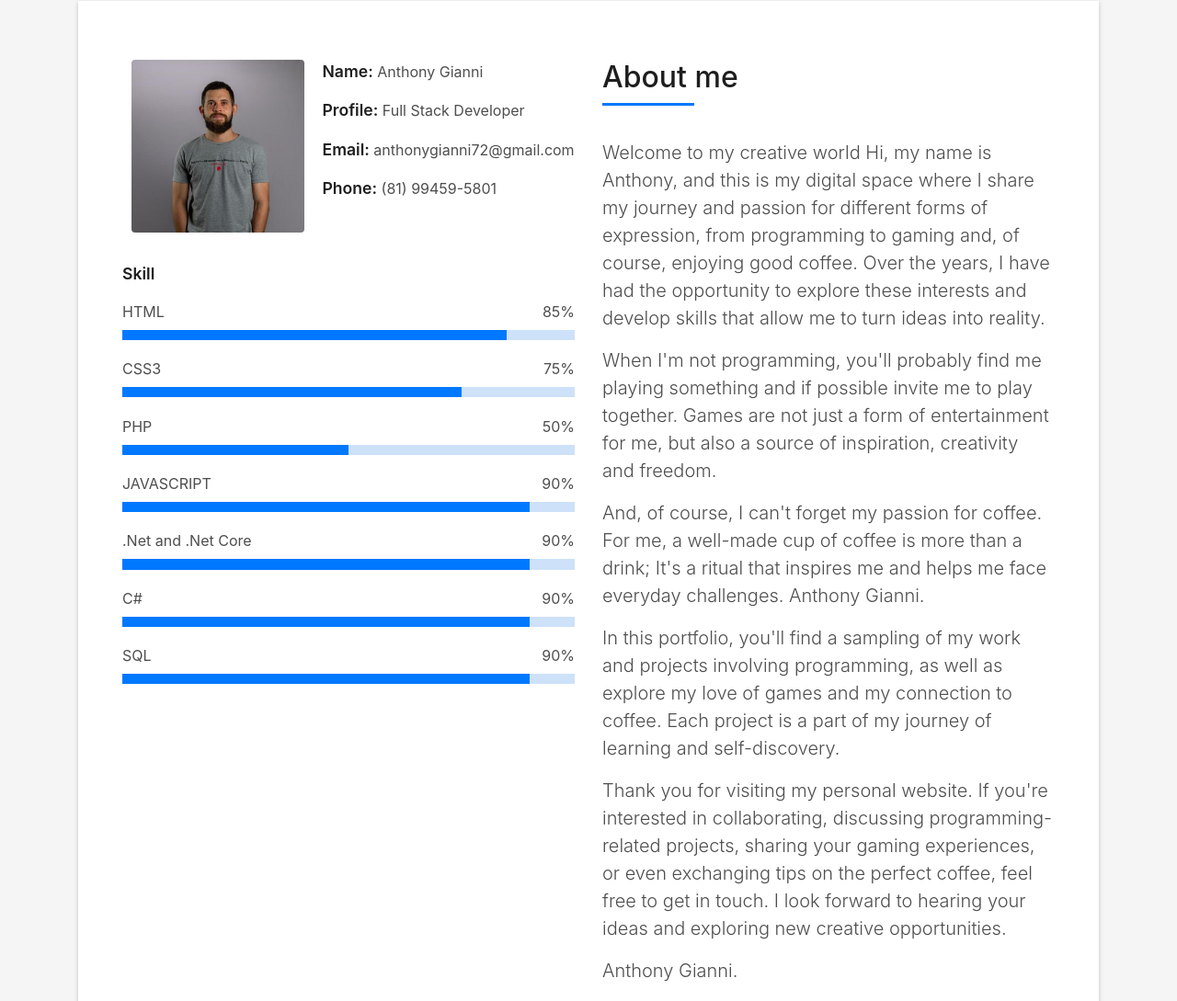
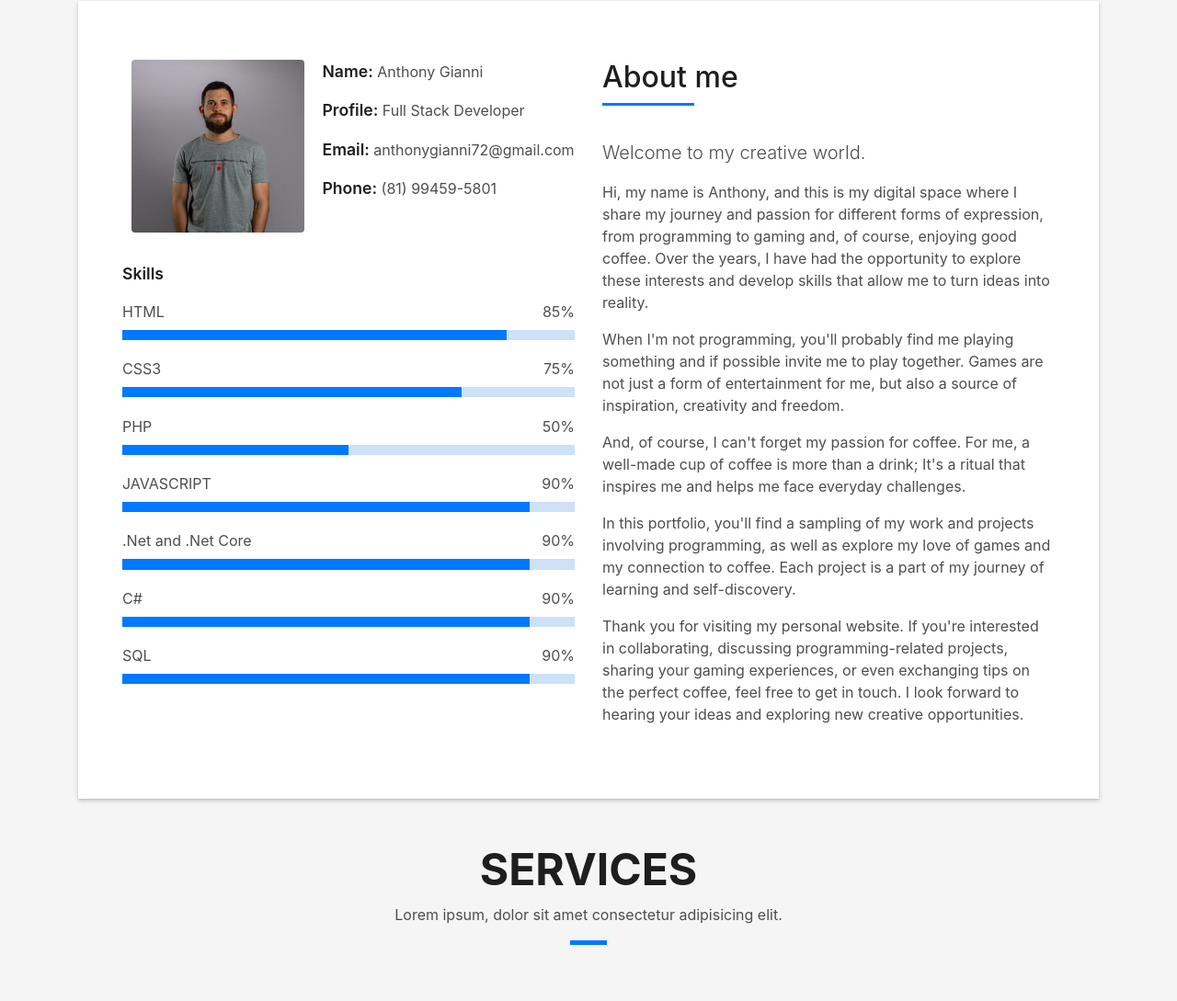
Before and after one commit to anthonygianni72/portfolioPage, a plain HTML site: page index.html in a window 1280 px wide. Shown: the part 863-1952 px from the top of the page at 92% size. Drawn offline with Linux system fonts and the light colour scheme; animation ran at ten frames a second; files whose address does not match are found by name.

Commit message:
alteração de elementos desnecessarios e texto de descrição.

```diff
--- a/index.html
+++ b/index.html
@@ -57,11 +57,11 @@
             <a class="nav-link js-scroll" href="#service">Services</a>
           </li>
           <li class="nav-item">
-            <a class="nav-link js-scroll" href="#work">Work</a>
+            <a class="nav-link js-scroll" href="#work">Portfolio</a>
           </li>
-          <li class="nav-item">
+          <!--  <li class="nav-item">
             <a class="nav-link js-scroll" href="#blog">Blog</a>
-          </li>
+          </li> -->
           <li class="nav-item">
             <a class="nav-link js-scroll" href="#contact">Contact</a>
           </li>
@@ -112,7 +112,7 @@
                   </div>
                 </div>
                 <div class="skill-mf">
-                  <p class="title-s">Skill</p>
+                  <p class="title-s">Skills</p>
                   <span>HTML</span> <span class="pull-right">85%</span>
                   <div class="progress">
                     <div class="progress-bar" role="progressbar" style="width: 85%;" aria-valuenow="85"
@@ -158,55 +158,31 @@
                     </h5>
                   </div>
                   <p class="lead">
-                    Welcome to my creative world
-
+                    Welcome to my creative world.
+                  <p>
                     Hi, my name is Anthony, and this is my digital space where I share my journey and passion for
                     different forms of expression, from programming to gaming and, of course, enjoying good coffee. Over
                     the years, I have had the opportunity to explore these interests and develop skills that allow me to
                     turn ideas into reality.
-
-
-                  </p>
-                  <p class="lead">
+                  <p>
                     When I'm not programming, you'll probably find me playing something and if possible invite me to
                     play together. Games are not just a form of entertainment for me, but also a source of inspiration,
                     creativity and freedom.
-
-
-                  </p>
-                  <p class="lead">
+                  <p>
                     And, of course, I can't forget my passion for coffee. For me, a well-made cup of coffee is more than
                     a drink; It's a ritual that inspires me and helps me face everyday challenges.
-
-
-
-                    Anthony Gianni.
-                  </p>
-                  <p class="lead">
-
-
+                  <p>
                     In this portfolio, you'll find a sampling of my work and projects involving programming, as well as
                     explore my love of games and my connection to coffee. Each project is a part of my journey of
                     learning and self-discovery.
-
-
-                  </p>
-                  <p class="lead">
+                  <p>
 
                     Thank you for visiting my personal website. If you're interested in collaborating, discussing
                     programming-related projects, sharing your gaming experiences, or even exchanging tips on the
                     perfect coffee, feel free to get in touch. I look forward to hearing your ideas and exploring new
                     creative opportunities.
+                  <p>
 
-
-
-                  </p>
-                  <p class="lead">
-
-
-
-                    Anthony Gianni.
-                  </p>
                 </div>
               </div>
             </div>
@@ -338,7 +314,7 @@
               <span class="ico-circle"><i class="ion-checkmark-round"></i></span>
             </div>
             <div class="counter-num">
-              <p class="counter">450</p>
+              <p class="counter">--</p>
               <span class="counter-text">WORKS COMPLETED</span>
             </div>
           </div>
@@ -349,8 +325,8 @@
               <span class="ico-circle"><i class="ion-ios-calendar-outline"></i></span>
             </div>
             <div class="counter-num">
-              <p class="counter">15</p>
-              <span class="counter-text">YEARS OF EXPERIENCE</span>
+              <p class="counter">4</p>
+              <span class="counter-text">YEARS OF EXPERIENCE IN THE JOB MARKET</span>
             </div>
           </div>
         </div>
@@ -546,8 +522,8 @@
     </div>
   </section>
   <!--/ Section Portfolio End /-->
-
-  <!--/ Section Testimonials Star /-->
+  <!--
+  / Section Testimonials Star /
   <div class="testimonials paralax-mf bg-image" style="background-image: url(img/overlay-bg.jpg)">
     <div class="overlay-mf"></div>
     <div class="container">
@@ -584,9 +560,9 @@
         </div>
       </div>
     </div>
-  </div>
+  </div> -->
 
-  <!--/ Section Blog Star /-->
+  <!-- / Section Blog Star /
   <section id="blog" class="blog-mf sect-pt4 route">
     <div class="container">
       <div class="row">
@@ -699,8 +675,8 @@
       </div>
     </div>
   </section>
-  <!--/ Section Blog End /-->
-
+  <!--/ Section Blog End / -->
+  -->
   <!--/ Section Contact-Footer Star /-->
   <section class="paralax-mf footer-paralax bg-image sect-mt4 route" style="background-image: url(img/overlay-bg.jpg)">
     <div class="overlay-mf"></div>
```
